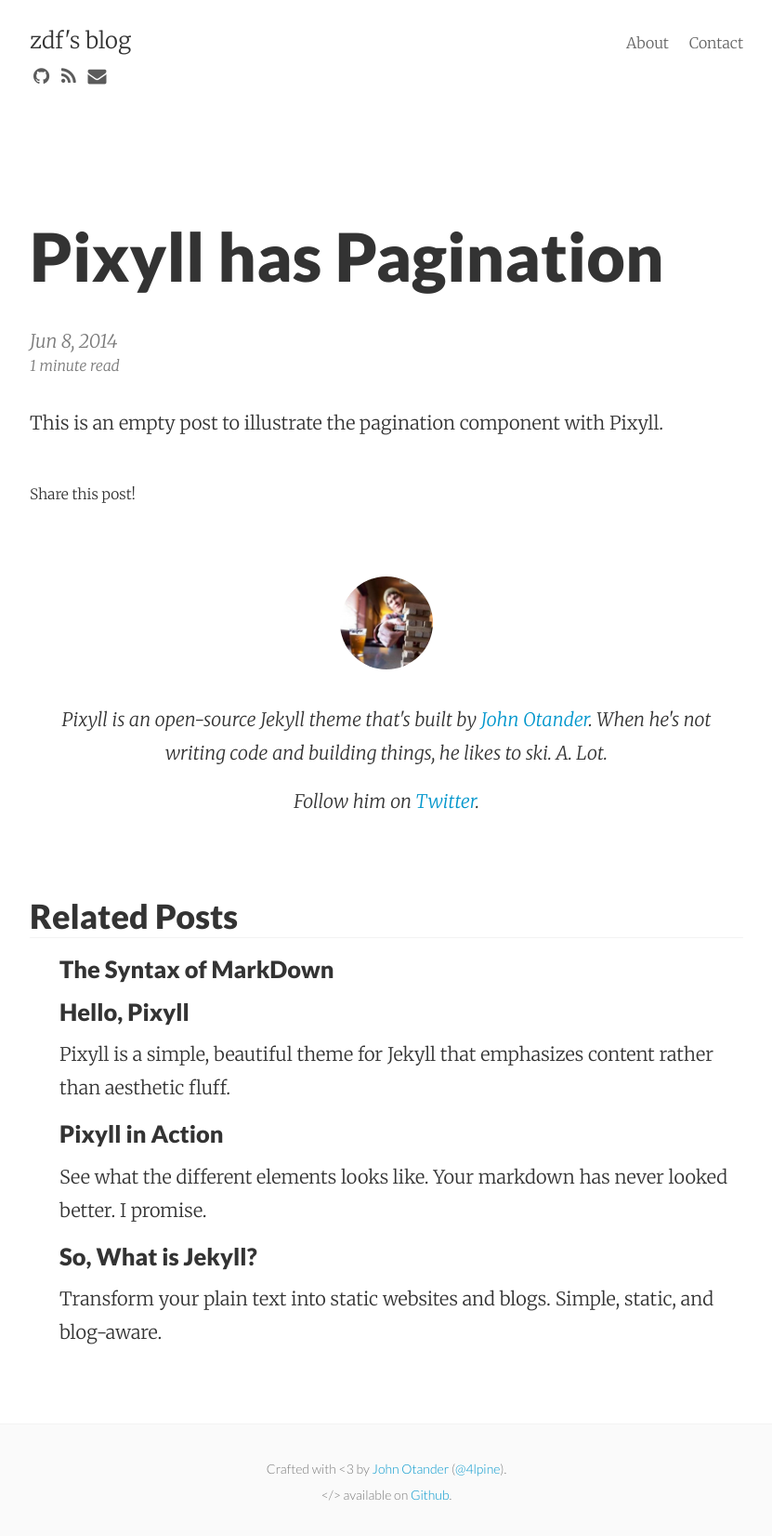
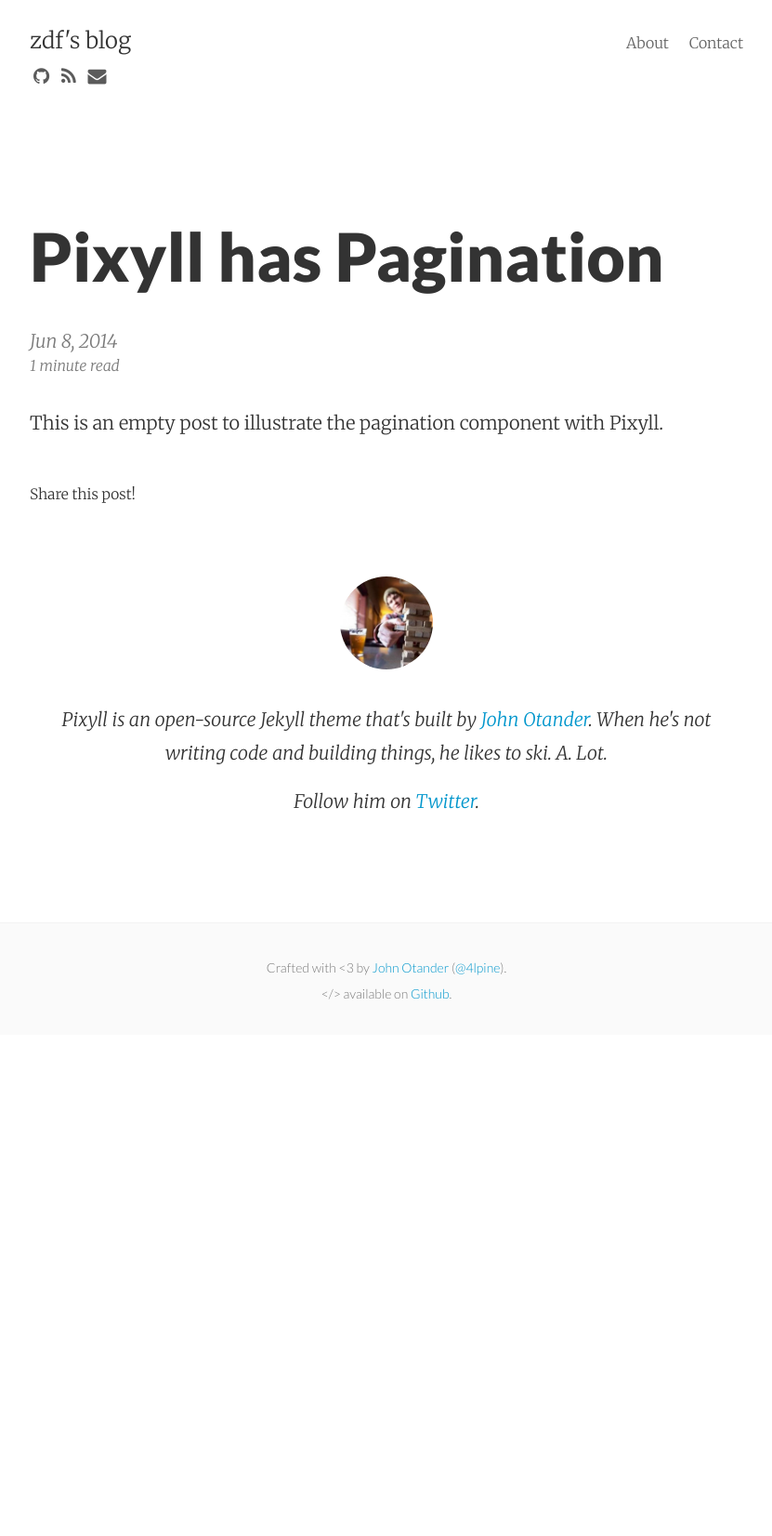
Before and after one commit to zdf1230/zdf1230.github.io, a Jekyll site: the page built from _posts/2014-06-08-pixyll-has-pagination.md, in a window 1280 px wide. Shown: the whole page at 93% size, without its empty margins (224-1055 px from the left). Built offline with Jekyll 4.4.1, drawn with Linux system fonts in a browser that asks for light colours; nearby versions of some CDN libraries; Markdown is read by kramdown in place of the engine named in the settings; comment, search, counter and statistics services are not loaded; after the commit the page ends 1113 px from its top, so only the background shows below that.

```diff
--- a/_config.yml
+++ b/_config.yml
@@ -11,7 +11,7 @@ google_analytics:
 
 # Optional features
 animated:           true
-show_related_posts: true
+show_related_posts: false
 show_post_footers:  true
 
 # Disqus post comments
--- a/_includes/duoshuo.html
+++ b/_includes/duoshuo.html
@@ -1,4 +1,4 @@
-{%if site.duoshuo %}
+
 <!-- 多说评论框 start -->
 	<div class="ds-thread" data-thread-key="{{page.title}}" data-title="{{page.title}}" data-url="{{site.url}}{{page.url}}"></div>
 <!-- 多说评论框 end -->
@@ -15,4 +15,3 @@ var duoshuoQuery = {short_name:"zdf"};
 	})();
 	</script>
 <!-- 多说公共JS代码 end -->
-{% endif %}
```
Also changed, not shown: 1 other file.
